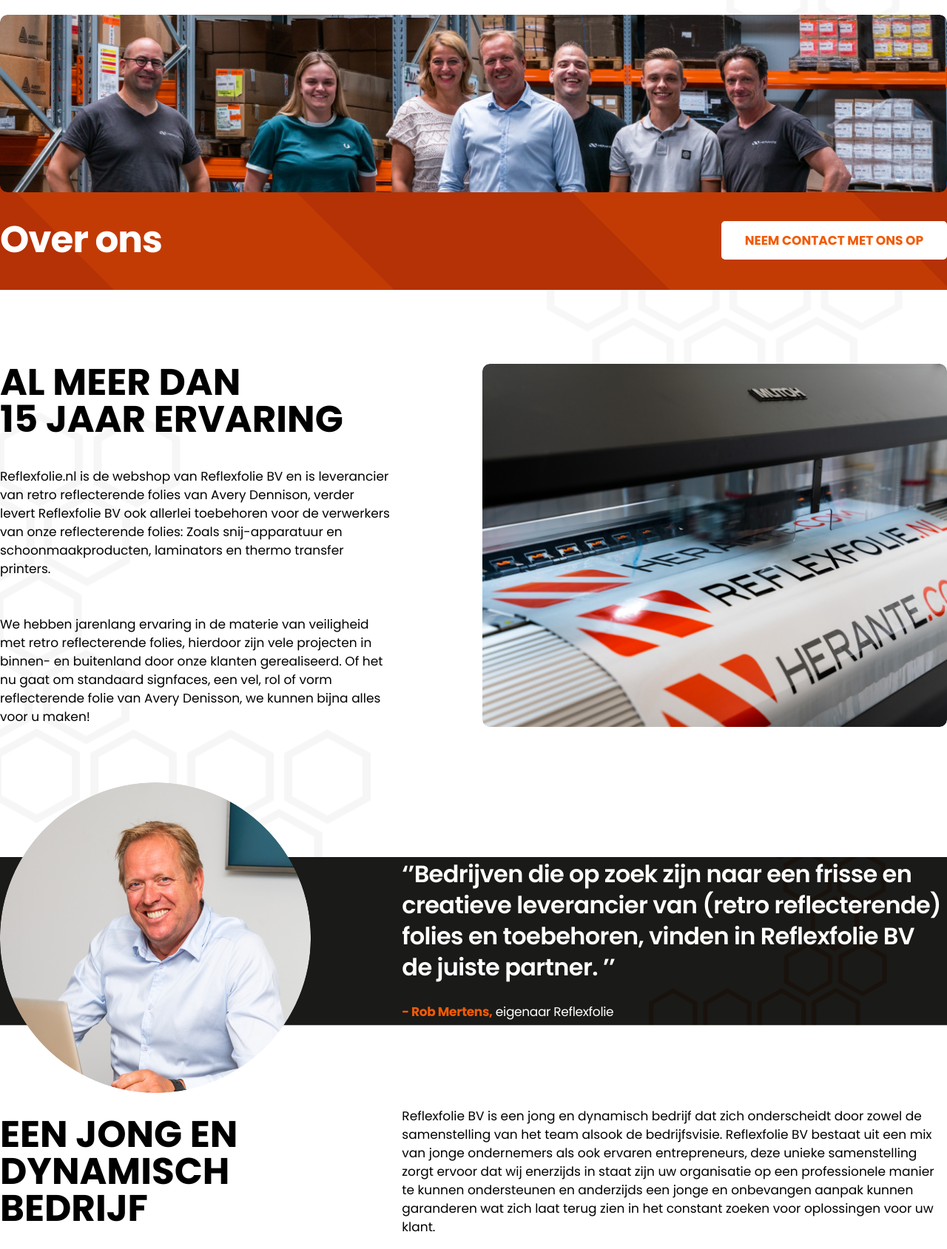
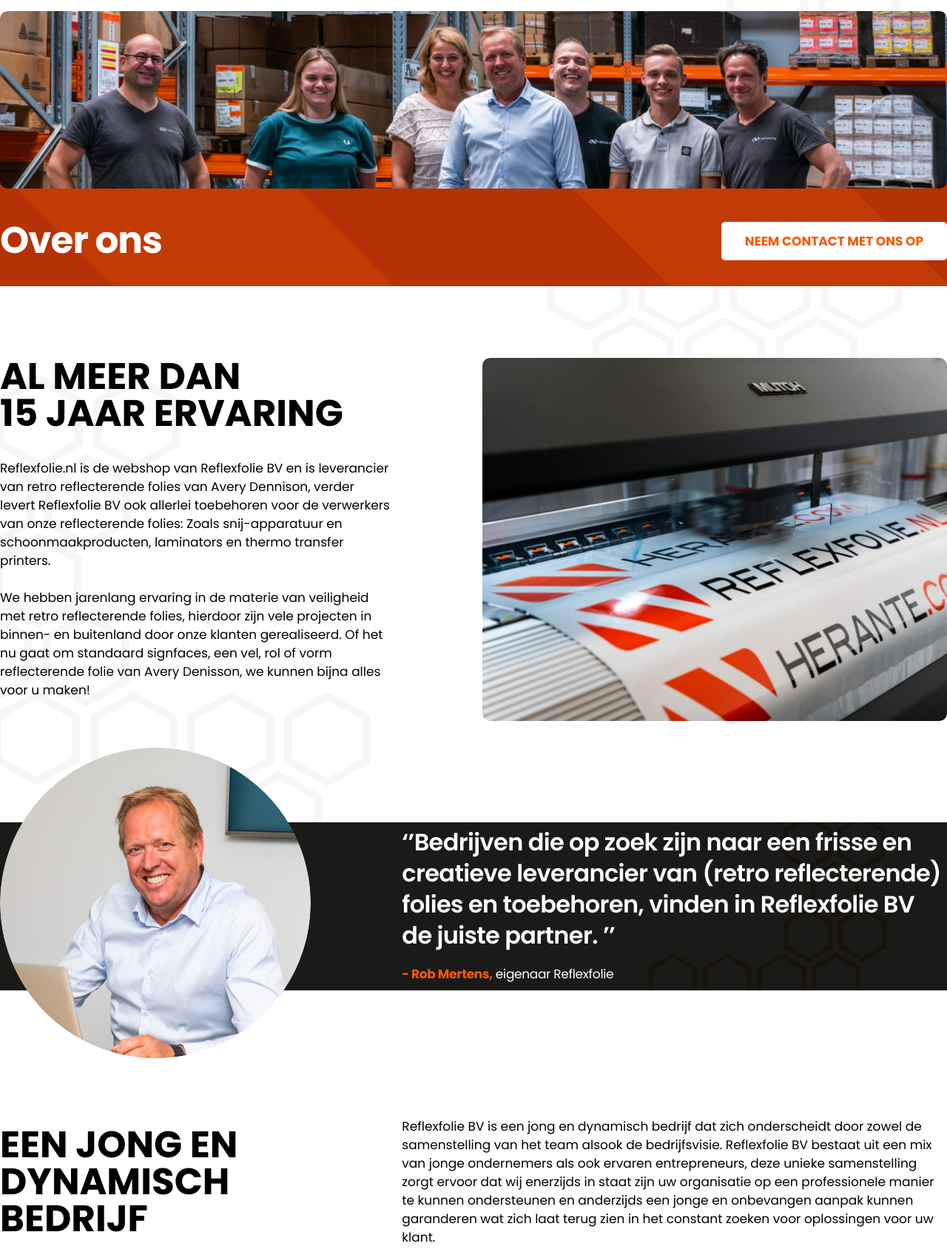
Before and after one commit to Mr-sajibhira/Reflexfolie-About-us, a plain HTML site: page index.html in a window 1280 px wide. Shown: the top 1689 px of the page at 74% size. Drawn offline with nearby package versions, Linux system fonts and the light colour scheme.

Commit message:
Update index.html

```diff
--- a/index.html
+++ b/index.html
@@ -18,7 +18,7 @@
     <!--------------- Banner Section Satrt------------------------->
     <style>
         .banner_section {
-            padding-top: 20px;
+            padding-top: 15px;
             position: relative;
         }
 
@@ -74,7 +74,7 @@
         }
 
         .list {
-            margin-bottom: 30px;
+            margin-bottom: 24px;
         }
 
         .list_text {
@@ -131,13 +131,17 @@
 
     <style>
 
+        .text-images .row>* {
+      margin-top: 0px !important;
+      }
+
      .text-images .text_box{
             max-width: 528px;
         }
         .text-images .text_box .title {
             font-family: var(--accent-font) !important;
             line-height: 50px;
-            margin-bottom: 40px;
+            margin-bottom: 37px;
             max-width: 464px;
         }
         .text-images .text_box .des_test {
@@ -158,7 +162,7 @@
     </style>
 
 
-    <section style="padding: 100px 0px; position: relative;">
+    <section style="padding: 121px 0px 61px; position: relative;">
         <img class="botton-images" src="images/Mask group.png" alt="">
         <div class="container text-images">
             <div class="row">
@@ -170,7 +174,6 @@
                             folies van Avery Dennison, verder levert Reflexfolie BV ook allerlei toebehoren voor de
                             verwerkers van onze reflecterende folies: Zoals snij-apparatuur en schoonmaakproducten,
                             laminators en thermo transfer printers.
-                            <br>
                             <br>
                             <br>
                             We hebben jarenlang ervaring in de materie van veiligheid met retro reflecterende folies,
@@ -227,7 +230,7 @@ line-height: 42px;
 letter-spacing: -0.02em;
 text-align: left;
 color: var(--white-color);
-margin-bottom: 30px;
+margin-bottom: 22px;
 
     }
 
@@ -286,7 +289,7 @@ color: var(--pramiry-color);
         }
 </style>
 
-<section style="padding: 20px 0px;">
+<section style="padding: 81px 0px 0px;">
     <div class="container text-section">
         <div class="row align_center">
             <div class="col_5">
@@ -337,7 +340,7 @@ color: var(--pramiry-color);
         border-radius: 10px;
     }
 </style>
-<section style="padding: 100px 0px;">
+<section style="padding: 126px 0px;">
     <div class="images_slider">
     <div class="swiper imagesSwiper">
         <div class="swiper-wrapper">
@@ -456,7 +459,7 @@ color: var(--pramiry-color);
     <script>
         var swiper = new Swiper(".imagesSwiper", {
           slidesPerView: 4,
-          spaceBetween: 30,
+          spaceBetween: 20,
           pagination: {
             el: ".swiper-pagination",
             clickable: true,
```
